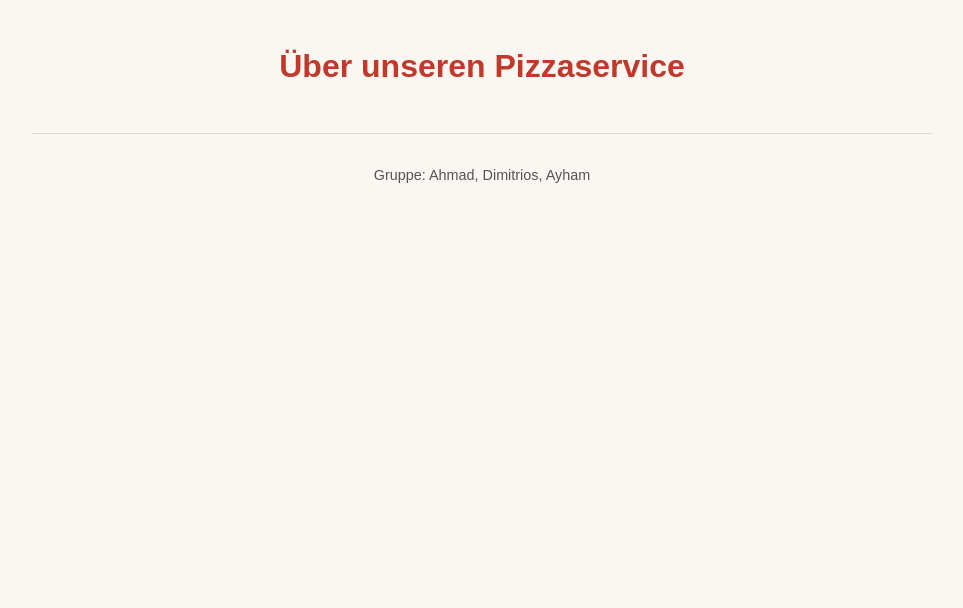
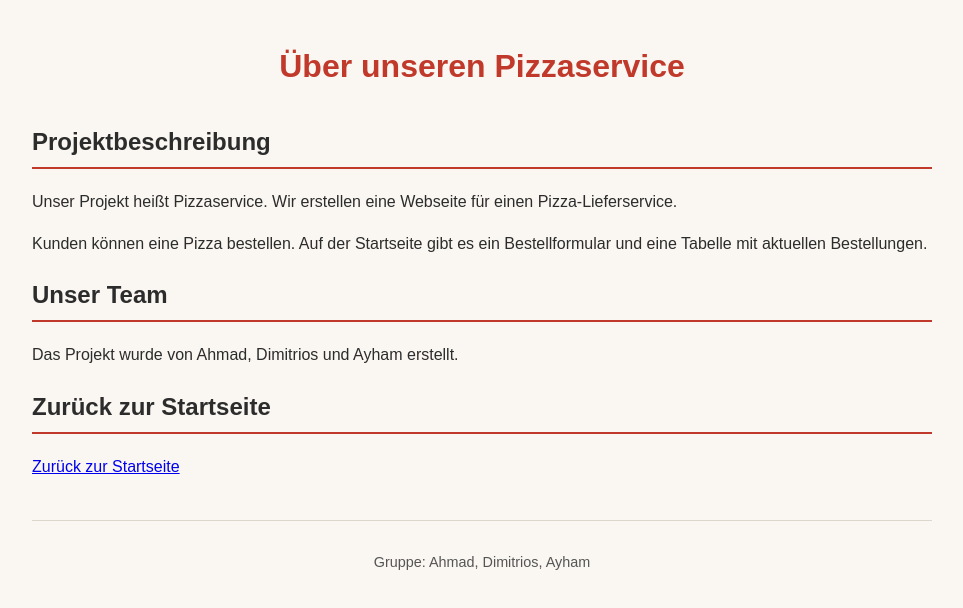
Before and after one commit to Nezakos/Project_Alumidis, a plain HTML site: page info.html in a window 1280 px wide. Shown: the whole page, without its empty margins (158-1121 px from the left). Drawn offline with Linux system fonts and the light colour scheme.

Commit message:
Projektbeschreibung und einem Zurück-Link

```diff
--- a/info.html
+++ b/info.html
@@ -11,7 +11,36 @@
     <h1>Über unseren Pizzaservice</h1>
 
     <main>
-        <!-- Hier ergänzt Person 2 den Inhalt -->
+
+<main>
+    <h2>Projektbeschreibung</h2>
+
+    <p>
+        Unser Projekt heißt Pizzaservice.
+        Wir erstellen eine Webseite für einen
+        Pizza-Lieferservice.
+    </p>
+
+    <p>
+        Kunden können eine Pizza bestellen.
+        Auf der Startseite gibt es ein
+        Bestellformular und eine Tabelle
+        mit aktuellen Bestellungen.
+    </p>
+
+    <h2>Unser Team</h2>
+
+    <p>
+        Das Projekt wurde von Ahmad,
+        Dimitrios und Ayham erstellt.
+    </p>
+
+    <h2>Zurück zur Startseite</h2>
+
+    <a href="index.html">
+        Zurück zur Startseite
+    </a>
+</main>
     </main>
 
     <footer>
```
Also changed, not shown: index.html (+25 -0 lines).
